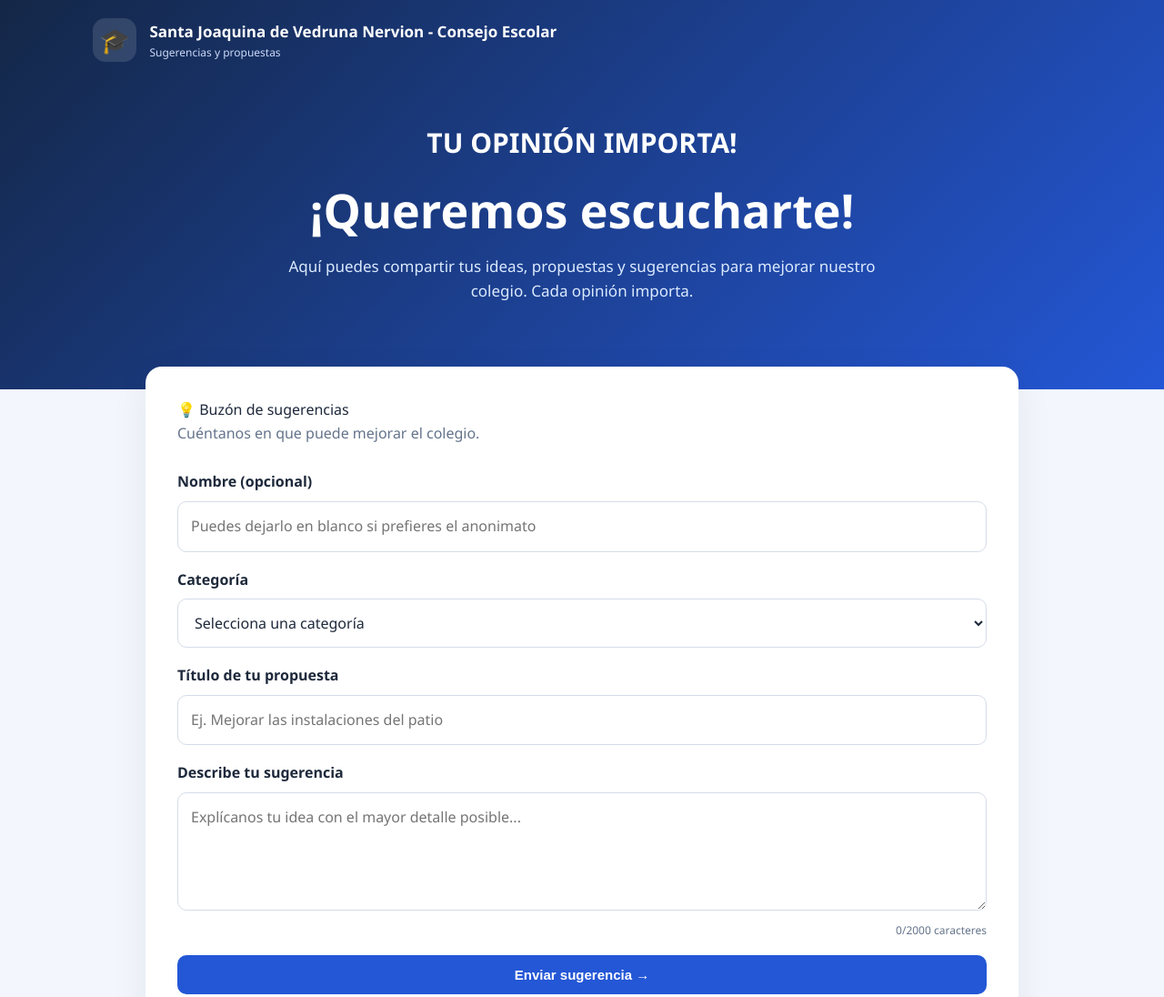
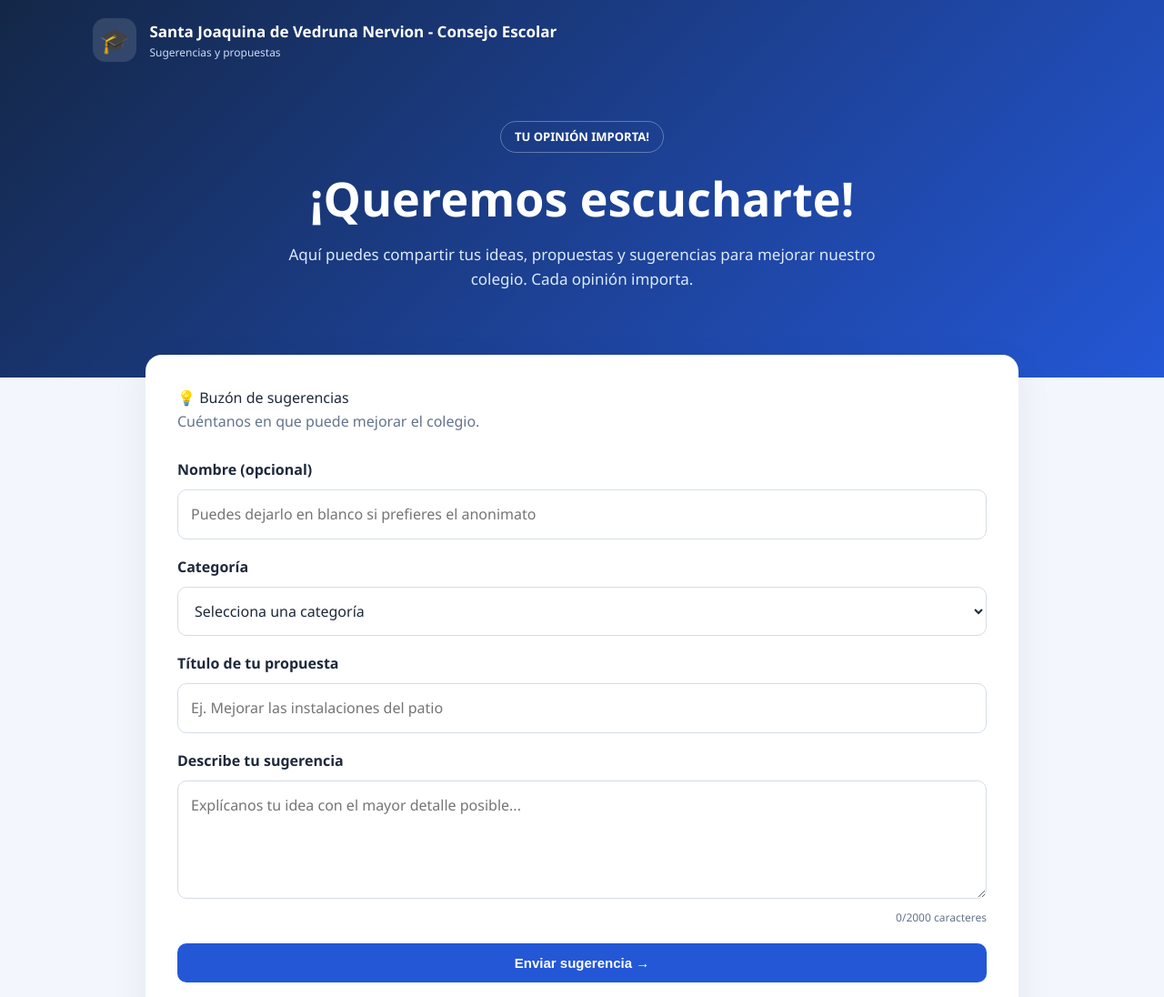
Before and after one commit to consejoescolar/consejoescolar.github.io, a plain HTML site: page index.html in a window 1280 px wide. Shown: the top 1096 px of the page at 91% size. Drawn offline with nearby package versions, Linux system fonts and the light colour scheme.

Commit message:
Modify .tag class styles in index.html
Updated the styling of the .tag class in the hero section to include padding and a border.

```diff
--- a/index.html
+++ b/index.html
@@ -40,7 +40,8 @@ nav { display: flex; align-items: center; gap: 14px; }
 .brand small { display: block; font-size: 12px; color: #cbdaf7; font-weight: 400; }
 .hero { max-width: 850px; margin: auto; padding: 65px 20px 75px; text-align: center; }
 .hero .tag {
-    border-radius: 30px; font-size: 30px; margin-bottom: 20px;
+    display: inline-block; padding: 6px 15px; border: 1px solid #ffffff50;
+    border-radius: 30px; font-size: 13px; margin-bottom: 20px;
 }
 .hero h1 { font-size: clamp(34px, 6vw, 52px); line-height: 1.15; margin-bottom: 18px; }
 .hero p { color: #dbeafe; font-size: 17px; max-width: 650px; margin: auto; }
```
